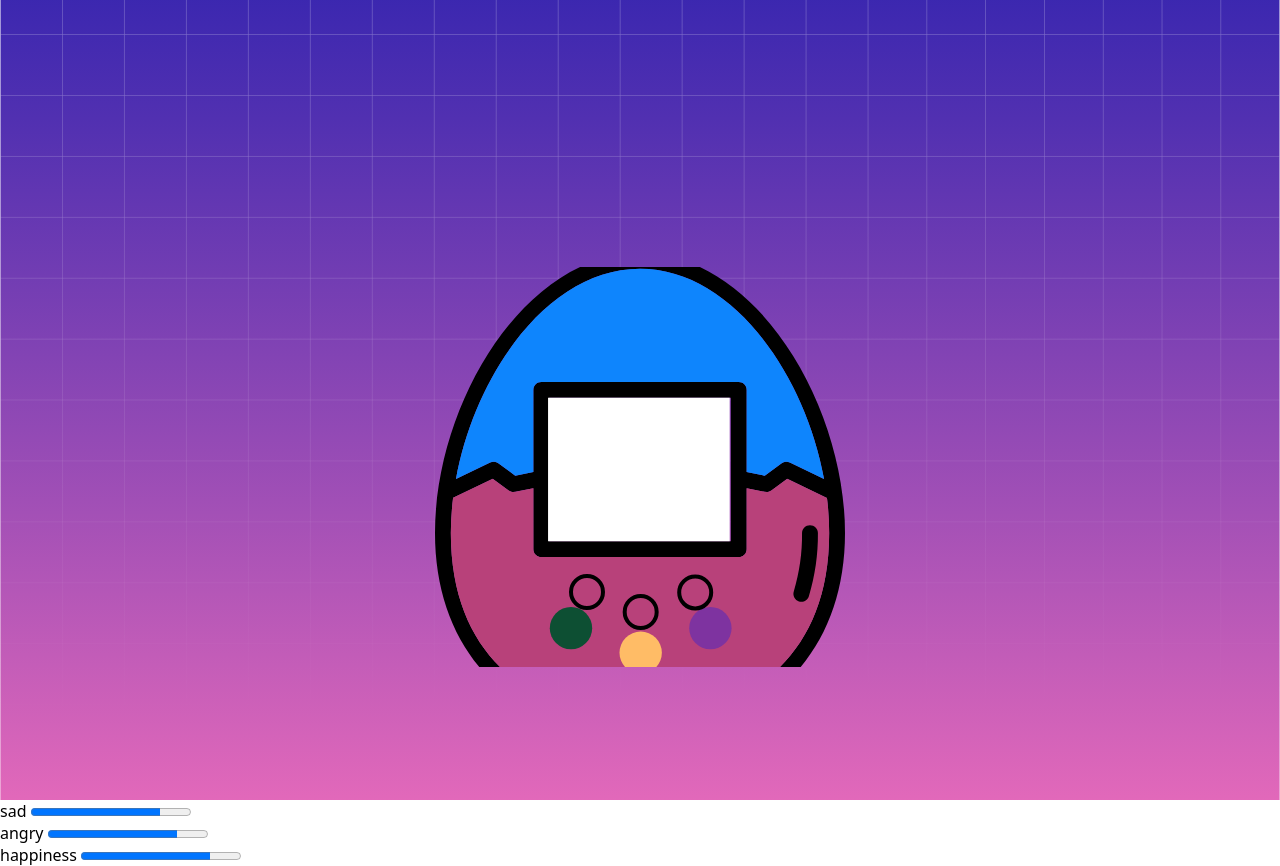
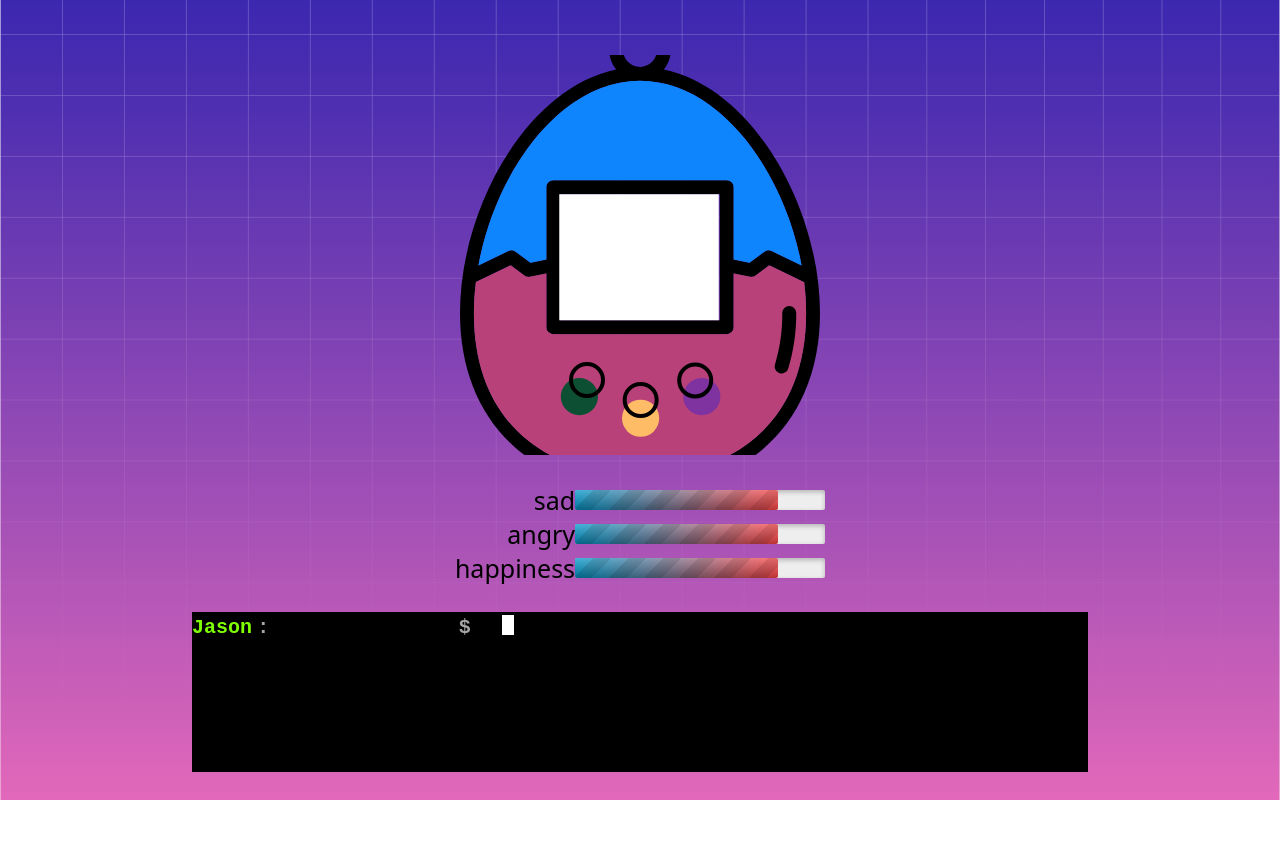
Before and after one commit to Toufik1247/SimplonBrief5, a website with bundled scripts: page index.html in a window 1280 px wide. Both pictures are taken after a click on the button "COMMENCER". After the commit the page ends 800 px from the top, so only its background shows below. Built offline with nearby package versions, Linux system fonts and the light colour scheme.

Commit message:
terminal integration

```diff
--- a/components/increaseNeeds.ts
+++ b/components/increaseNeeds.ts
@@ -1,4 +1,7 @@
 import { myCompanion, props } from "./initializeUi";
+
+import { Dog } from "./dogClass";
+
 export function increaseNeeds() {
     // Récupération des boutons pour chacun des besoins
     const btnNeed1 = document.getElementById('need1Button') as HTMLElement
--- a/components/showGame.ts
+++ b/components/showGame.ts
@@ -5,6 +5,7 @@ export function showGame() {
 
     if (gameUi && homeUi) {
         homeUi.style.visibility = "hidden";
+        gameUi.style.display = "flex"
         gameUi.style.visibility = "visible"
         setTimeout(() => {
             homeUi.style.display = "none";
--- /dev/null
+++ b/components/term.ts
@@ -0,0 +1,57 @@
+let Input_Cnt: number = 0;
+
+export function Terminal_Input(event: KeyboardEvent): void {
+    const Focus_ele = document.activeElement?.className;
+    // console.log(Focus_ele);
+    // console.log(event);
+    const inputElement = document.querySelector('.Ter_Input') as HTMLInputElement;
+    const Text = document.querySelector(".Ter_Input")?.clientWidth;
+    console.log(Text);
+
+    const Is_Typing: boolean = (Focus_ele === "Ter_Input");
+
+    if (Is_Typing) {
+        if (event.code === 'Backspace') {
+            if (Input_Cnt > 0) {
+                Input_Cnt = Input_Cnt - 1;
+                (document.querySelector(".Blink") as HTMLElement).style.transform = `translateX(${Input_Cnt * 12}px)`;
+
+                // Mettre à jour la valeur de l'élément input pour effacer le texte au fur et à mesure qu'il est supprimé
+                if (inputElement) {
+                    const currentValue = inputElement.value;
+                    const newValue = currentValue.slice(0, Input_Cnt) + currentValue.slice(Input_Cnt + 1);
+                    inputElement.value = newValue;
+                }
+
+                // Récupérer la position actuelle du curseur
+                const cursorPosition = inputElement?.selectionStart;
+
+                // Si la position du curseur est supérieure à 0, mettre à jour la position du curseur pour qu'elle se déplace également vers la gauche
+                if (cursorPosition && cursorPosition > 0) {
+                    inputElement?.setSelectionRange(cursorPosition - 1, cursorPosition - 1);
+                }
+            }
+        }
+        else if (event.code === 'Enter') {
+            const inputText = inputElement?.value.slice(0, Input_Cnt);
+            console.log('Contenu de l\'entrée :', inputText);
+
+            Input_Cnt = 0;
+            (document.querySelector(".Blink") as HTMLElement).style.transform = `translateX(${Input_Cnt * 12}px)`;
+            if (inputElement) {
+                inputElement.value = '';
+            }
+        } else {
+            Input_Cnt = Input_Cnt + 1;
+            (document.querySelector(".Blink") as HTMLElement).style.transform = `translateX(${Input_Cnt * 12}px)`;
+        }
+    }
+}
+
+
+const terminalDiv = document.querySelector('.terminal') as HTMLElement;
+const inputElement = document.querySelector('.Ter_Input') as HTMLInputElement;
+
+terminalDiv.addEventListener('click', () => {
+    inputElement.focus();
+});
--- /dev/null
+++ b/css/term.scss
@@ -0,0 +1,86 @@
+.terminal {
+    background-color: rgb(0, 0, 0);
+    width: 70%;
+    height: 20%;
+}
+
+.Cur_Input_Line {
+    position: relative;
+    width: 100%;
+    height: 10%;
+    /* border: 1px solid white; */
+    font-size: 20px;
+}
+
+span {
+    font-family: monospace;
+    font-weight: 700;
+}
+
+.Ter_Green {
+    color: chartreuse
+}
+
+.Ter_Blue {
+    color: cyan
+}
+
+.Ter_Gray {
+    color: rgb(167, 166, 166);
+}
+
+
+input {
+    color: #fff;
+    font-size: 20px;
+    font-weight: 700;
+    font-family: monospace;
+
+    border: none;
+    border-color: transparent;
+    background-color: rgb(0, 0, 0);
+    width: 75%;
+}
+
+input:focus {
+    color: #fff;
+    font-size: 20px;
+    font-weight: 700;
+    font-family: monospace;
+
+    border: none;
+    border-color: transparent;
+    outline: none;
+    background-color: rgb(0, 0, 0);
+
+    width: 75%;
+    caret-color: #000;
+}
+
+
+.Ter_Input {
+    width: 75%;
+
+}
+
+@keyframes Blink_Ani {
+    from {
+        background-color: #000;
+    }
+
+    to {
+        background-color: #fff;
+    }
+}
+
+.Blink {
+    position: absolute;
+    left: 310px;
+    top: 3px;
+    height: 20px;
+    width: 12px;
+    background-color: #fff;
+    opacity: 1;
+    z-index: 5;
+
+}
--- a/index.html
+++ b/index.html
@@ -40,8 +40,6 @@
                     style="cursor: pointer;" />
             </svg>
         </div>
-    </div>
-
         <div class="gameInterface">
             <div class="needs">
                 <div class="need">
@@ -58,6 +56,17 @@
                 </div>
             </div>
         </div>
+
+        <div class="terminal">
+            <div class="Cur_Input_Line">
+                <span class="Ter_Green">Jason</span>
+                <span class="Ter_Gray">:</span>
+                <spaclass="Ter_Blue">~/Desktop/Website</span>
+                    <span class="Ter_Gray">$</span>
+                    <input type="text" class="Ter_Input">
+                    <div class="Blink"></div>
+            </div>
+        </div>
     </div>
 
     <script type="module" src="/index.ts"></script>
--- a/index.ts
+++ b/index.ts
@@ -2,6 +2,7 @@ import { initializeUi } from "./components/initializeUi";
 import { decreaseNeeds } from "./components/decreaseNeeds";
 import { increaseNeeds } from "./components/increaseNeeds";
 import { showGame } from "./components/showGame";
+import { Terminal_Input} from "./components/term"
 
 
 const dog = document.querySelector('.dog');
@@ -32,6 +33,7 @@ function startGame() {
         obj.preventTextSelection(obj.btnNeed1);
         obj.preventTextSelection(obj.btnNeed2);
         obj.preventTextSelection(obj.btnNeed3)
+        window.addEventListener('keydown', Terminal_Input);
     })
 
 }
--- a/style.scss
+++ b/style.scss
@@ -1,3 +1,6 @@
+@import './css/term.scss';
+
+
 * {
     margin: 0;
     font-family: system-ui, -apple-system, BlinkMacSystemFont, 'Segoe UI', Roboto, Oxygen, Ubuntu, Cantarell, 'Open Sans', 'Helvetica Neue', sans-serif;
@@ -5,9 +8,7 @@
 }
 
 
-.gamesss {
-    display: block;
-}
+
 
 .HomeContainer {
     display: flex;
@@ -88,7 +89,7 @@
 }
 
 .game {
-    display: flex;
+    display: none;
     flex-direction: column;
     align-items: center;
     justify-content: space-evenly;
@@ -115,23 +116,81 @@
         background-image: url(./assets/tamagotchi.svg);
         background-repeat: no-repeat;
         background-position: center;
-        background-size: 80% ;
+        background-size: 80%;
         height: 50vh;
         width: 40%;
+        max-width: 450px;
 
     }
 
     .gameInterface {
         display: flex;
+
         .needs {
             display: flex;
             flex-direction: column;
             align-items: flex-end;
+            width: 100%;
+
+            .need {
+                display: flex;
+                align-items: center;
+
+                progress[value] {
+                    /* Reset the default appearance */
+                    -webkit-appearance: none;
+                     appearance: none;
+
+                    width: 250px;
+                    height: 20px;
+                  }
+
+                  progress[value]::-webkit-progress-bar {
+                    background-color: #eee;
+                    border-radius: 2px;
+                    box-shadow: 0 2px 5px rgba(0, 0, 0, 0.25) inset;
+                  }
+                  progress[value]::-webkit-progress-value {
+                    background-image:
+                         -webkit-linear-gradient(-45deg,
+                                                 transparent 33%, rgba(0, 0, 0, .1) 33%,
+                                                 rgba(0,0, 0, .1) 66%, transparent 66%),
+                         -webkit-linear-gradient(top,
+                                                 rgba(255, 255, 255, .25),
+                                                 rgba(0, 0, 0, .25)),
+                         -webkit-linear-gradient(left, #09c, #f44);
+
+                      border-radius: 2px;
+                      background-size: 35px 20px, 100% 100%, 100% 100%;
+                  }
+            }
+
+            label {
+                font-size: 25px;
+            }
         }
 
 
     }
+
+
 }
+
+
+
+
+
+
+
+
+
+
+
+
+
+
+
+
 
 //Mobile
 
@@ -178,7 +237,7 @@
 
     .game {
         .tamagotchi {
-            background-size: 80% ;
+            background-size: 80%;
             height: 65vh;
             width: 80%;
         }
```
Lines whose indentation alone changed are shown as unchanged.
